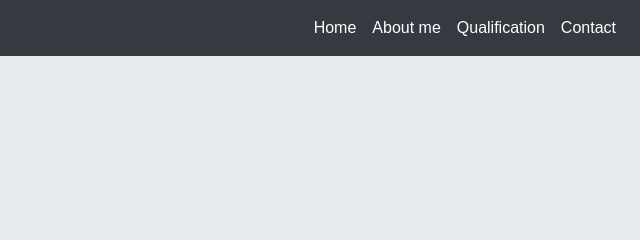
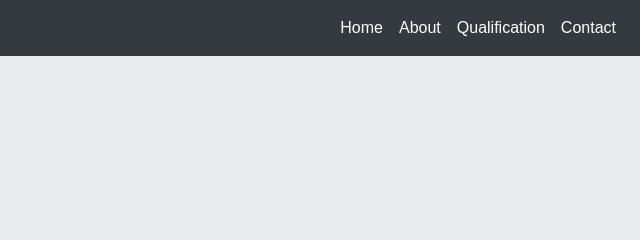
Before and after one commit to mohit98350/portfolio, a plain HTML site: page about.html in a window 1280 px wide. Shown: the top 240 px of the page, 640-1280 px from the left. Drawn offline with nearby package versions, Linux system fonts and the light colour scheme.

Commit message:
Update about.html

```diff
--- a/about.html
+++ b/about.html
@@ -33,7 +33,7 @@
         <a class="nav-link" href="home.html">Home <span class="sr-only">(current)</span></a>
       </li>
       <li class="nav-item active">
-        <a class="nav-link" href="about.html">About me</a>
+        <a class="nav-link" href="about.html">About </a>
       </li>
       <li class="nav-item active ">
         <a class="nav-link" href="qualification.html">Qualification
```
